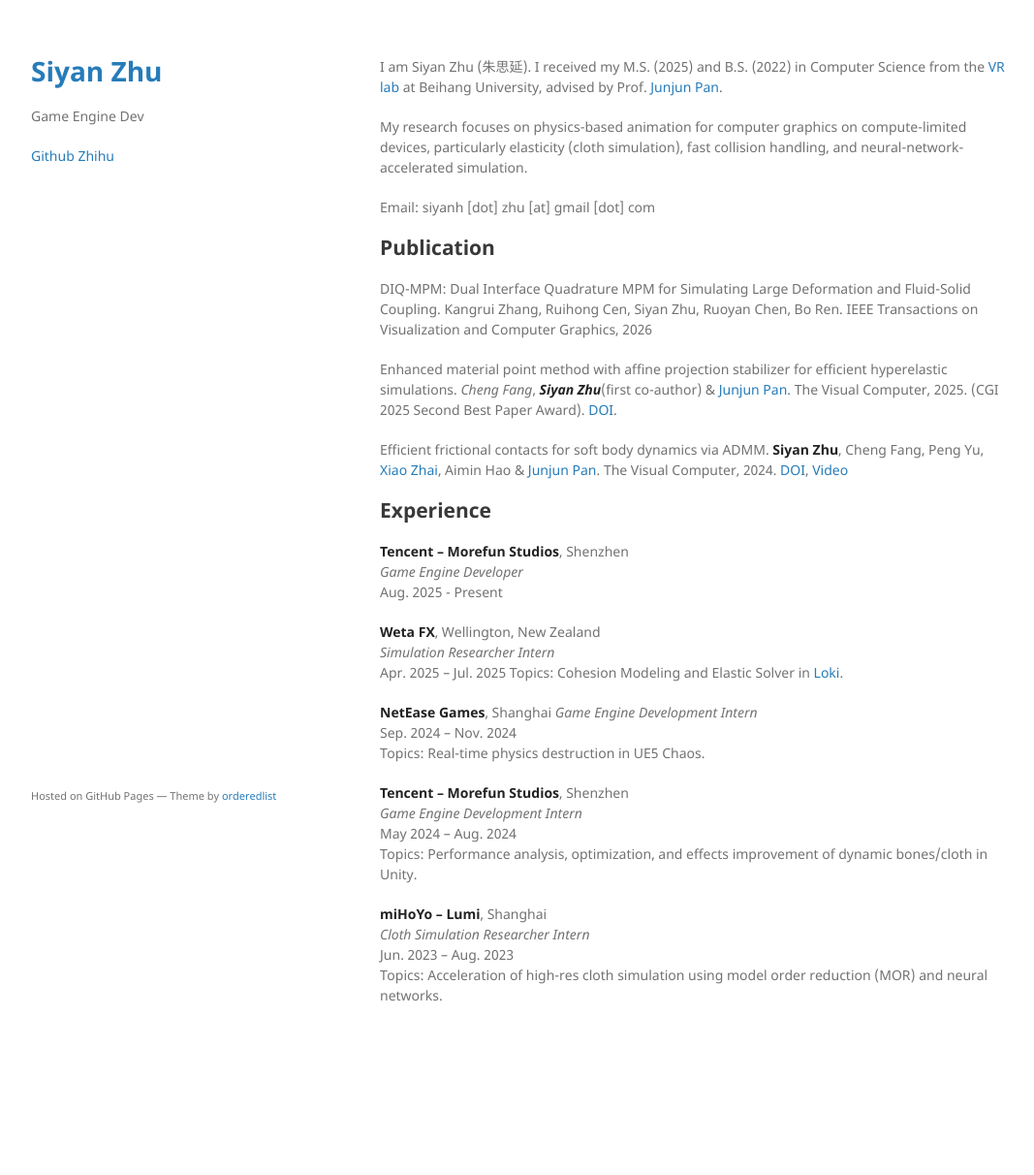
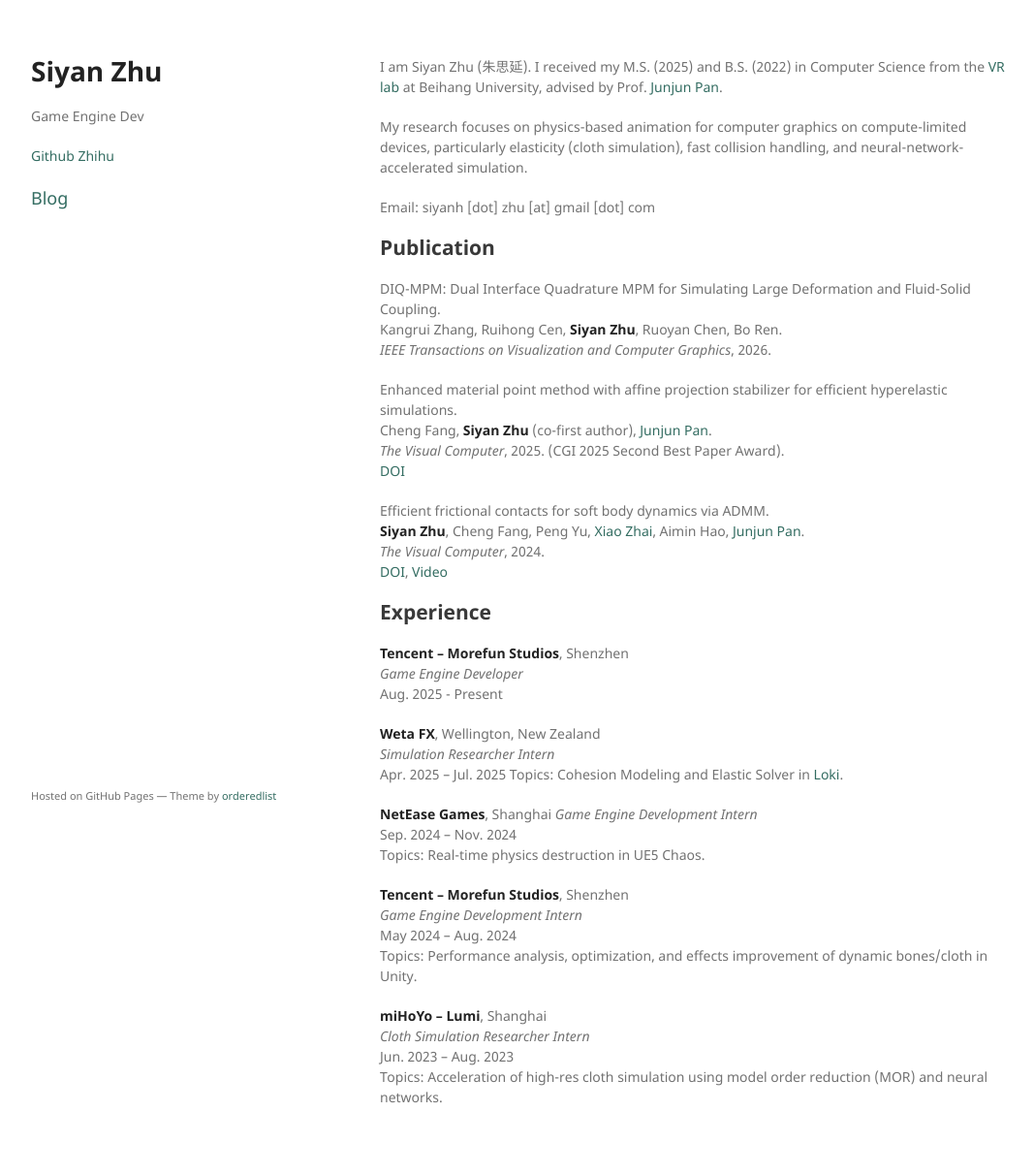
Before and after one commit to OkifuZ/okifuz.github.io, a Jekyll site: the page built from index.md, in a window 1280 px wide. Shown: the whole page at 97% size, without its empty margins (103-1170 px from the left). Built offline with Jekyll 4.4.1, drawn with Linux system fonts in a browser that asks for light colours; our own code applies the rules of GitHub Pages for plain Markdown files; before the commit the page ends 1107 px from its top, so only the background shows below that.

```diff
--- a/_layouts/default.html
+++ b/_layouts/default.html
@@ -31,6 +31,7 @@
         {% if site.github.is_user_page %}
         <p class="view"><a href="{{ site.github.owner_url }}">Github </a>
         <a href="https://www.zhihu.com/people/hippo-30-89">Zhihu</a></p>
+        <p class="blog-link"><a href="https://okifuz.github.io/blogs">Blog</a></p>
         {% endif %}
 
         {% if site.show_downloads %}
--- a/_sass/jekyll-theme-minimal.scss
+++ b/_sass/jekyll-theme-minimal.scss
@@ -35,13 +35,30 @@ h3, h4, h5, h6 {
 }
 
 a {
-  color:#267CB9;
+  color:#346d62;
   text-decoration:none;
 }
 
 a:hover, a:focus {
-  color:#069;
-  font-weight: bold;
+  color:#234a43;
+  text-decoration:underline;
+}
+
+header h1 a {
+  color:#222;
+}
+
+header h1 a:hover, header h1 a:focus {
+  color:#222;
+  text-decoration:none;
+}
+
+.blog-link {
+  margin-top:4px;
+}
+
+.blog-link a {
+  font-size:18px;
 }
 
 a small {
--- a/index.md
+++ b/index.md
@@ -18,12 +18,18 @@ Email: siyanh [dot] zhu [at] gmail [dot] com
 
 ## Publication
 
-DIQ-MPM: Dual Interface Quadrature MPM for Simulating Large Deformation and Fluid-Solid Coupling. Kangrui Zhang, Ruihong Cen, Siyan Zhu, Ruoyan Chen, Bo Ren.
-IEEE Transactions on Visualization and Computer Graphics, 2026
+DIQ-MPM: Dual Interface Quadrature MPM for Simulating Large Deformation and Fluid-Solid Coupling.
+Kangrui Zhang, Ruihong Cen, **Siyan Zhu**, Ruoyan Chen, Bo Ren.
+*IEEE Transactions on Visualization and Computer Graphics*, 2026.
 
-Enhanced material point method with affine projection stabilizer for efficient hyperelastic simulations. *Cheng Fang*, ***Siyan Zhu***(first co-author) & [Junjun Pan](https://shi.buaa.edu.cn/junjun_pan).  The Visual Computer, 2025. (CGI 2025 Second Best Paper Award). [DOI](https://doi.org/10.1007/s00371-025-03953-2).
+Enhanced material point method with affine projection stabilizer for efficient hyperelastic simulations.
+Cheng Fang, **Siyan Zhu** (co-first author), [Junjun Pan](https://shi.buaa.edu.cn/junjun_pan).
+*The Visual Computer*, 2025. (CGI 2025 Second Best Paper Award).
+[DOI](https://doi.org/10.1007/s00371-025-03953-2)
 
-Efficient frictional contacts for soft body dynamics via ADMM. **Siyan Zhu**, Cheng Fang, Peng Yu, [Xiao Zhai](https://zhai-xiao.github.io/), Aimin Hao & [Junjun Pan](https://shi.buaa.edu.cn/junjun_pan). The Visual Computer, 2024.
+Efficient frictional contacts for soft body dynamics via ADMM.
+**Siyan Zhu**, Cheng Fang, Peng Yu, [Xiao Zhai](https://zhai-xiao.github.io/), Aimin Hao, [Junjun Pan](https://shi.buaa.edu.cn/junjun_pan).
+*The Visual Computer*, 2024.
 [DOI](https://doi.org/10.1007/s00371-024-03438-8), [Video](https://www.youtube.com/watch?v=rUBcgffdxtQ)
 
 
```
